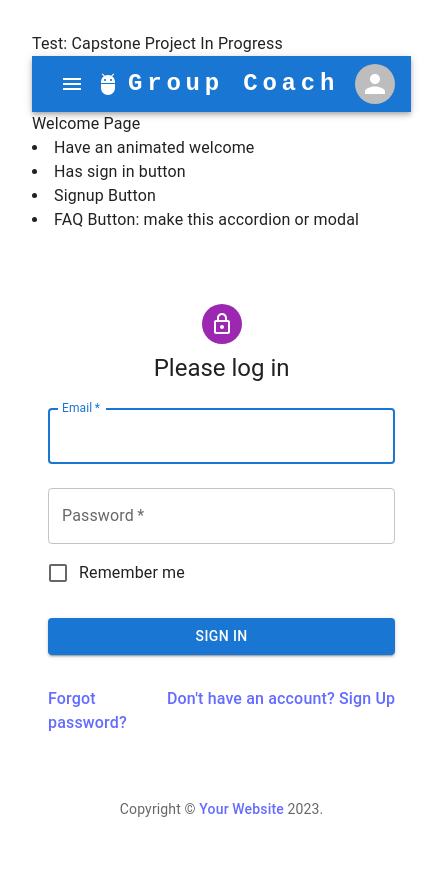
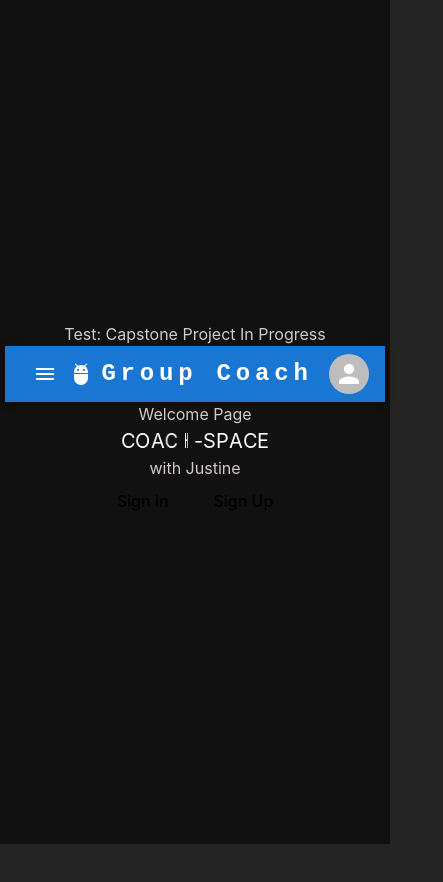
Before and after one commit to villegasjustine/Coach-Space, a React (Vite) app in the folder capstone-app/frontend/: page / in a window 390 px wide. Shown: the whole page, 443 px wide, since content can reach past the window. After the commit the page ends 844 px from the top, so only its background shows below. Built offline with nearby package versions, Linux system fonts and the light colour scheme.

Commit message:
welcome page loaded

```diff
--- a/capstone-app/frontend/index.html
+++ b/capstone-app/frontend/index.html
@@ -9,5 +9,6 @@
   <body>
     <div id="root"></div>
     <script type="module" src="/src/main.jsx"></script>
+    <script></script>
   </body>
 </html>
--- a/capstone-app/frontend/src/App.css
+++ b/capstone-app/frontend/src/App.css
@@ -2,7 +2,7 @@
   max-width: 1280px;
   margin: 0 auto;
   padding: 2rem;
-  /* text-align: center; */
+  text-align: center;
 }
 
 .card {
@@ -12,3 +12,46 @@
 .read-the-docs {
   color: #888;
 }
+
+* {
+  padding: 0;
+  margin: 0;
+  box-sizing: border-box;
+}
+
+body {
+  background-color: #111;
+  display: flex;
+  justify-content: center;
+  align-items: center;
+  min-height: 100vh;
+}
+.waviy {
+  position: relative;
+}
+.waviy span {
+  position: relative;
+  display: inline-block;
+  font-size: 100px;
+  color: #fff;
+  text-transform: uppercase;
+  animation: flip 5s infinite ;
+
+}
+@keyframes flip {
+  0%,80% {
+    transform: rotateY(360deg)
+  }
+}
+
+@media (max-width: 768px) {
+  .waviy span {
+    font-size: 30px;
+  }
+}
+
+@media (max-width: 480px) {
+  .waviy span {
+    font-size: 20px;
+  }
+}
--- a/capstone-app/frontend/src/components/AssignExercise.jsx
+++ b/capstone-app/frontend/src/components/AssignExercise.jsx
@@ -121,6 +121,11 @@ export default function AssignExercise() {
         onChange={(newDate) => setAssignedDate(newDate)}
       ></DatePicker>
 
+    <DatePicker
+        value={endDate}
+        onChange={(newDate) => setEndDate(newDate)}
+      ></DatePicker>
+
       <label>
         End Date:
         <input
--- a/capstone-app/frontend/src/components/Navbar.jsx
+++ b/capstone-app/frontend/src/components/Navbar.jsx
@@ -14,6 +14,8 @@ import MenuItem from '@mui/material/MenuItem';
 import AdbIcon from '@mui/icons-material/Adb';
 import Groups2Icon from '@mui/icons-material/Groups2';
 import { NavLink } from 'react-router-dom';
+import { useUserContext } from '../context/UserContext';
+import { useState } from 'react';
 
 const pages = [
         {link: '/home', label: 'Home'},
@@ -26,8 +28,9 @@ const pages = [
 
 // see https://mui.com/material-ui/react-app-bar/
 function Navbar() {
-  const [anchorElNav, setAnchorElNav] = React.useState(null);
-  const [anchorElUser, setAnchorElUser] = React.useState(null);
+  const [anchorElNav, setAnchorElNav] = useState(null);
+  const [anchorElUser, setAnchorElUser] = useState(null);
+  const {currentUser} = useUserContext();
 
   const handleOpenNavMenu = (event) => {
     setAnchorElNav(event.currentTarget);
--- a/capstone-app/frontend/src/components/user/SignIn.jsx
+++ b/capstone-app/frontend/src/components/user/SignIn.jsx
@@ -86,7 +86,7 @@ export default function SignIn() {
     };
 
     return (
-        <Container component="main" maxWidth="xs">
+        <Container component="main" maxWidth="xs" >
             <CssBaseline />
             <Box
                 sx={{
@@ -94,6 +94,7 @@ export default function SignIn() {
                     display: 'flex',
                     flexDirection: 'column',
                     alignItems: 'center',
+
                 }}
             >
                 <Avatar sx={{ m: 1, bgcolor: 'secondary.main' }}>
--- a/capstone-app/frontend/src/index.css
+++ b/capstone-app/frontend/src/index.css
@@ -4,7 +4,7 @@
   font-weight: 400;
 
   color-scheme: light dark;
-  color: rgba(255, 255, 255, 0.87);
+  color: rgba(241, 229, 229, 0.87);
   background-color: #242424;
 
   font-synthesis: none;
@@ -43,27 +43,17 @@ button {
   font-size: 1em;
   font-weight: 500;
   font-family: inherit;
-  background-color: #1a1a1a;
+  background-color: transparent;
   cursor: pointer;
   transition: border-color 0.25s;
 }
 button:hover {
-  border-color: #646cff;
+  color: #b4afa4;
+  font-size: 1.05em;
+  transition: .6s;
 }
 button:focus,
 button:focus-visible {
-  outline: 4px auto -webkit-focus-ring-color;
+  font-style: italic;
+
 }
-
-@media (prefers-color-scheme: light) {
-  :root {
-    color: #213547;
-    background-color: #ffffff;
-  }
-  a:hover {
-    color: #747bff;
-  }
-  button {
-    background-color: #f9f9f9;
-  }
-}
--- a/capstone-app/frontend/src/pages/ExercisesPage.jsx
+++ b/capstone-app/frontend/src/pages/ExercisesPage.jsx
@@ -5,14 +5,7 @@ export default function ExercisesPage() {
     return(
         <>
         <div className="ExercisesPage">
-        Exercise Page for Users
-        <li>Display current exercise being assigned</li>
 
-        <li>Displays history of exercises that has been assigned
-            <li>accordion effect</li>
-        </li>
-
-        <li>Submission for comments</li>
 
         {/* <BoxDisplay></BoxDisplay> */}
         <WithDate></WithDate>
--- a/capstone-app/frontend/src/pages/LoginPage.jsx
+++ b/capstone-app/frontend/src/pages/LoginPage.jsx
@@ -1,10 +1,10 @@
+import SignIn from "../components/user/SignIn";
+
 export default function LogInPage() {
     return(
         <>
         <div className="LoginPage">
-        Login Page for users
-        <li>Separate because it needs to loop through a different database</li>
-        <li>MUI sign in form</li>
+        <SignIn></SignIn>
         </div>
         </>
     )
--- a/capstone-app/frontend/src/pages/WelcomePage.jsx
+++ b/capstone-app/frontend/src/pages/WelcomePage.jsx
@@ -1,16 +1,39 @@
+
 import SignIn from "../components/user/SignIn";
+import { Box, Button } from "@mui/material";
+
 
 export default function WelcomePage() {
-    return(
-        <>
-        <div className="WelcomePage">
+
+
+  return (
+    <>
+
+    <Box >
+      <div className="WelcomePage">
         Welcome Page
-        <li>Have an animated welcome</li>
-        <li>Has sign in button</li>
-        <li>Signup Button</li>
-        <li>FAQ Button: make this accordion or modal</li>
-        <SignIn></SignIn>
+        <div className="waviy"
+        >
+          <span style={{ animationDelay: "calc(.2s * 1)" }}>C</span>
+          <span style={{ animationDelay: "calc(.2s * 2)" }}>o</span>
+          <span style={{ animationDelay: "calc(.2s * 3)" }}>a</span>
+          <span style={{ animationDelay: "calc(.2s * 4)" }}>c</span>
+          <span style={{ animationDelay: "calc(.2s * 5)" }}>h</span>
+          <span style={{ animationDelay: "calc(.2s * 6)" }}> - </span>
+          <span style={{ animationDelay: "calc(.2s * 7)" }}></span>
+          <span style={{ animationDelay: "calc(.2s * 8)" }}>S</span>
+          <span style={{ animationDelay: "calc(.2s * 9)" }}>P</span>
+          <span style={{ animationDelay: "calc(.2s * 10)" }}>A</span>
+          <span style={{ animationDelay: "calc(.2s * 11)" }}>C</span>
+          <span style={{ animationDelay: "calc(.2s * 12)" }}>E</span>
+
         </div>
-        </>
-    )
+        <div className="welcome-justine">
+          with Justine
+        </div>
+      </div>
+      <button>Sign in</button> <button>Sign Up</button>
+      </Box>
+    </>
+  );
 }
```
